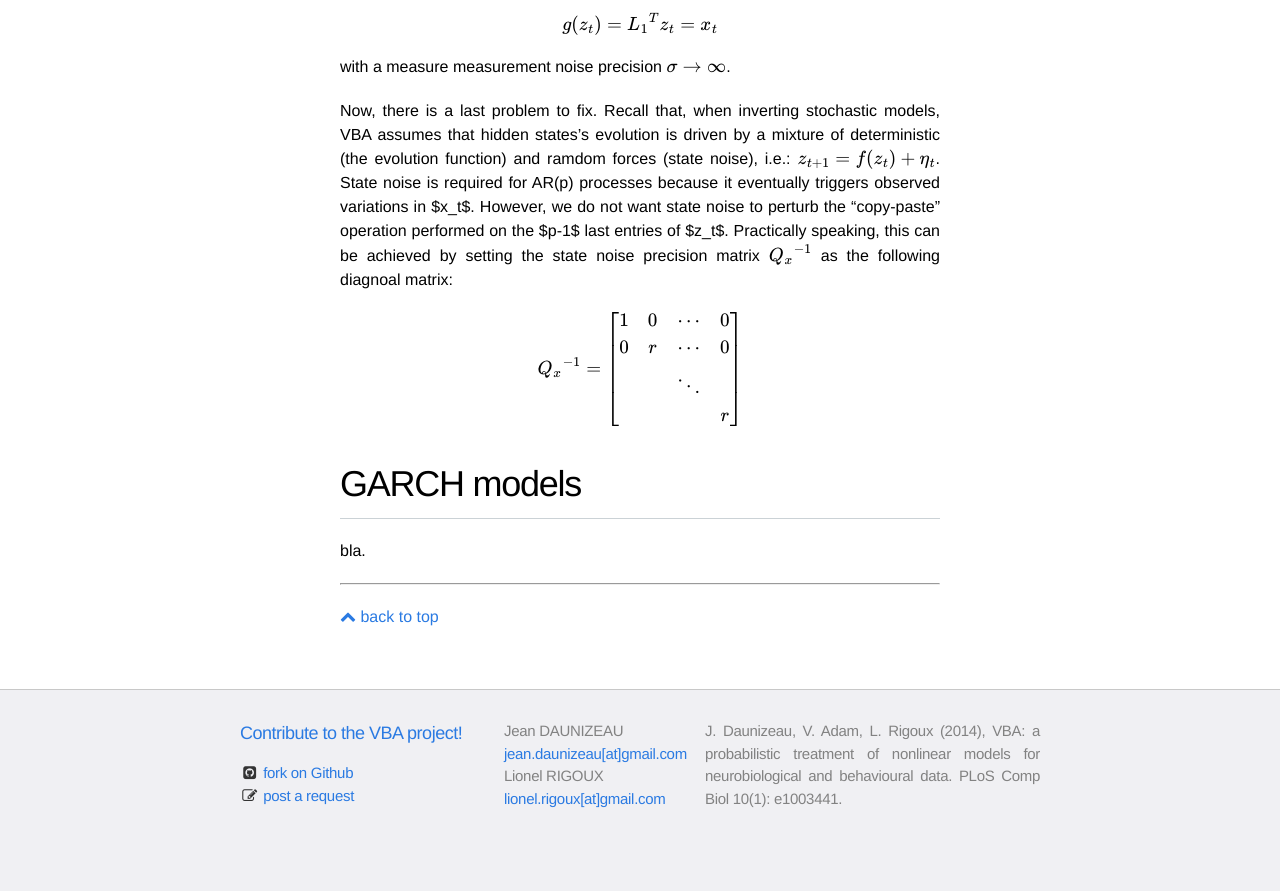
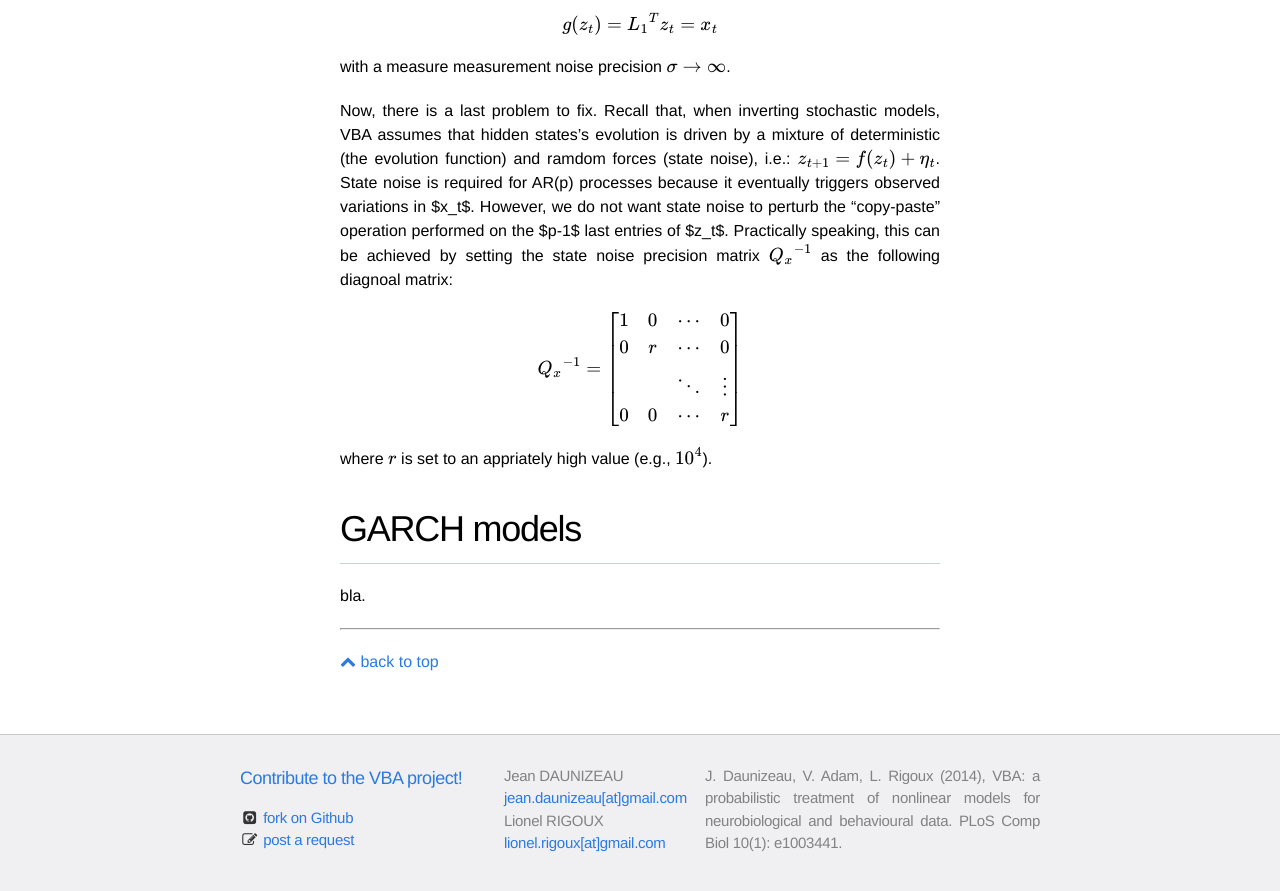
Before and after one commit to MBB-team/VBA-toolbox, a Jekyll site: the page built from _wiki/generativeModels.md, in a window 1280 px wide and 900 px high, scrolled down 2520 px. Shown: the top 891 px of the window. Built offline with Jekyll 4.4.1, drawn with Linux system fonts in a browser that asks for light colours; nearby versions of some CDN libraries; formulas are drawn with MathJax 3; before the commit the page ends 3375 px from its top, so only the background shows below that.

Commit message:
Update generativeModels.md

```diff
--- a/_wiki/generativeModels.md
+++ b/_wiki/generativeModels.md
@@ -59,9 +59,9 @@ with a measure measurement noise precision $$\sigma \rightarrow \infty$$.
 
 Now, there is a last problem to fix. Recall that, when inverting stochastic models, VBA assumes that hidden states's evolution is driven by a mixture of deterministic (the evolution function) and ramdom forces (state noise), i.e.: $$z_{t+1} = f(z_t) + \eta_t$$. State noise is required for AR(p) processes because it eventually triggers observed variations in $x_t$. However, we do not want state noise to perturb the "copy-paste" operation performed on the $p-1$ last entries of $z_t$. Practically speaking, this can be achieved by setting the state noise precision matrix $${Q_x}^{-1}$$ as the following diagnoal matrix:
 
-$$ {Q_x}^{-1} = \left[\begin{array}{ccc} 1 & 0 & \cdots & 0 \\ 0 & r & \cdots & 0 \\  &  & \ddots &  \\  &  &  & r  \end{array}\right] $$
+$$ {Q_x}^{-1} = \left[\begin{array}{ccc} 1 & 0 & \cdots & 0 \\ 0 & r & \cdots & 0 \\  &  & \ddots & \vdots \\ 0 & 0 & \cdots & r  \end{array}\right] $$
 
-
+where $$r$$ is set to an appriately high value (e.g., $$10^4$$).
 
 
 # GARCH models
```
